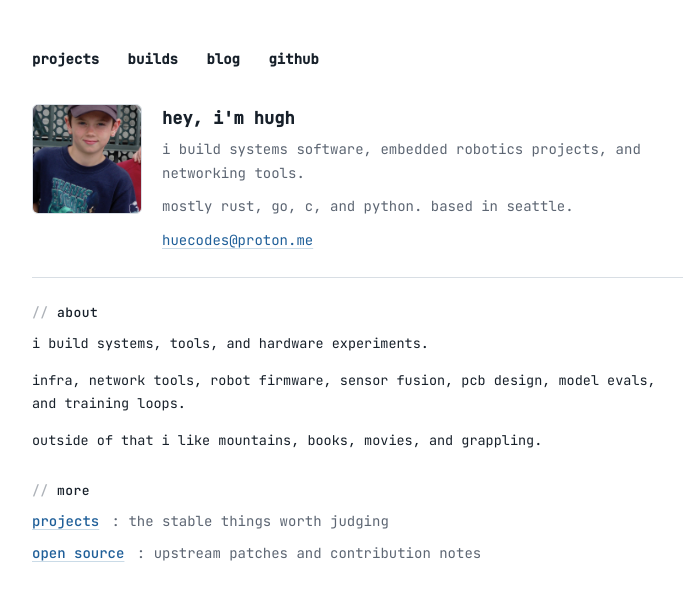
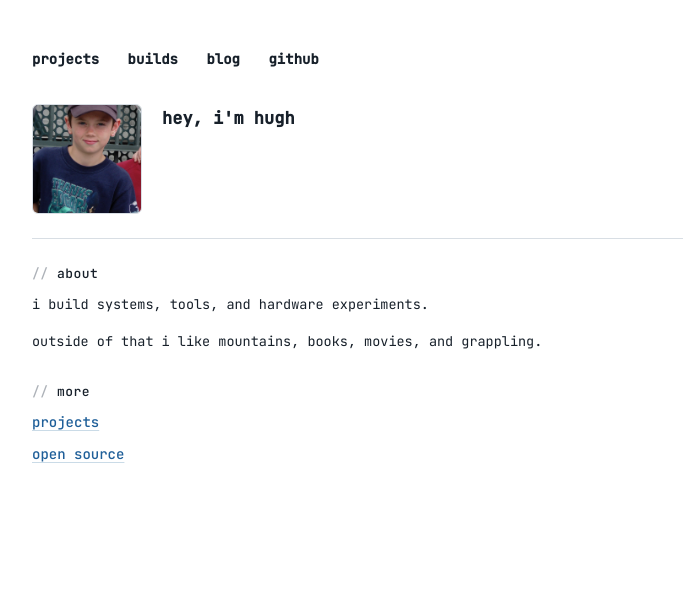
Before and after one commit to HueCodes/HueCodes.github.io, a Jekyll site: the page built from index.md, in a window 1280 px wide. Shown: the top 601 px of the page, without its empty margins (280-963 px from the left). Built offline with Jekyll 4.4.1, drawn with Linux system fonts in a browser that asks for light colours.

Commit message:
Simplify homepage copy
Signed-off-by: Hugh Ryan <197298026+HueCodes@users.noreply.github.com>

```diff
--- a/index.md
+++ b/index.md
@@ -15,9 +15,6 @@ title: home
     <img src="/assets/DSCN1683.jpeg" alt="Hugh" class="photo">
     <div>
       <h1>hey, i'm hugh</h1>
-      <p>i build systems software, embedded robotics projects, and networking tools.</p>
-      <p>mostly rust, go, c, and python. based in seattle.</p>
-      <p><a href="mailto:huecodes@proton.me">huecodes@proton.me</a></p>
     </div>
   </div>
 </div>
@@ -29,8 +26,6 @@ title: home
 
   <p>i build systems, tools, and hardware experiments.</p>
 
-  <p>infra, network tools, robot firmware, sensor fusion, pcb design, model evals, and training loops.</p>
-
   <p>outside of that i like mountains, books, movies, and grappling.</p>
 </div>
 
@@ -39,10 +34,8 @@ title: home
 
   <div class="project">
     <a href="/projects/">projects</a>
-    <span>the stable things worth judging</span>
   </div>
   <div class="project">
     <a href="/opensource/">open source</a>
-    <span>upstream patches and contribution notes</span>
   </div>
 </div>
```
